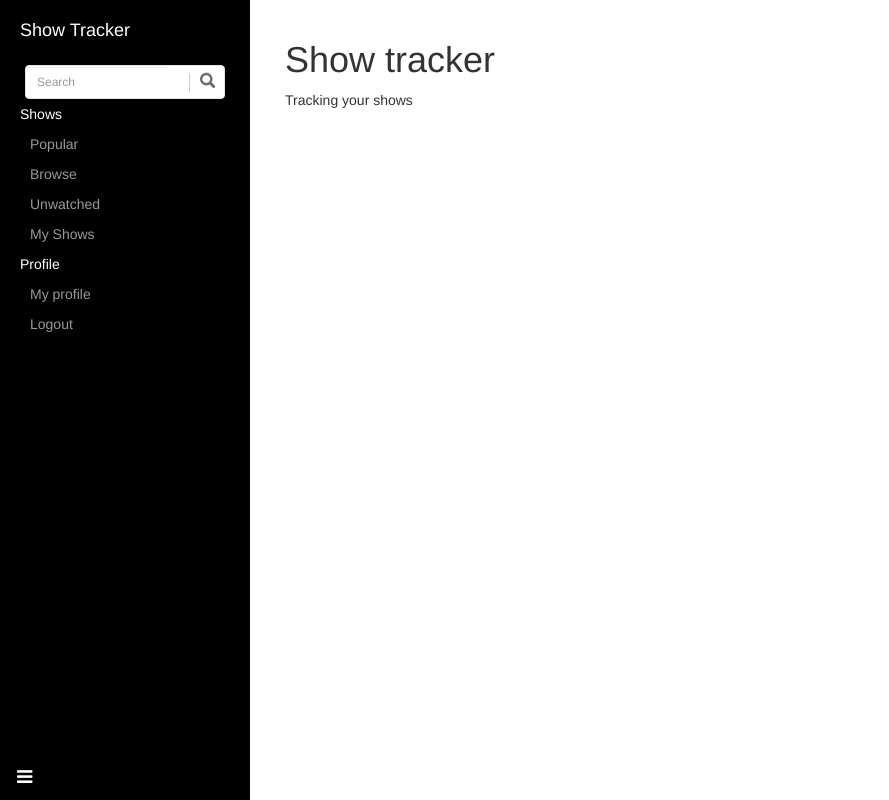
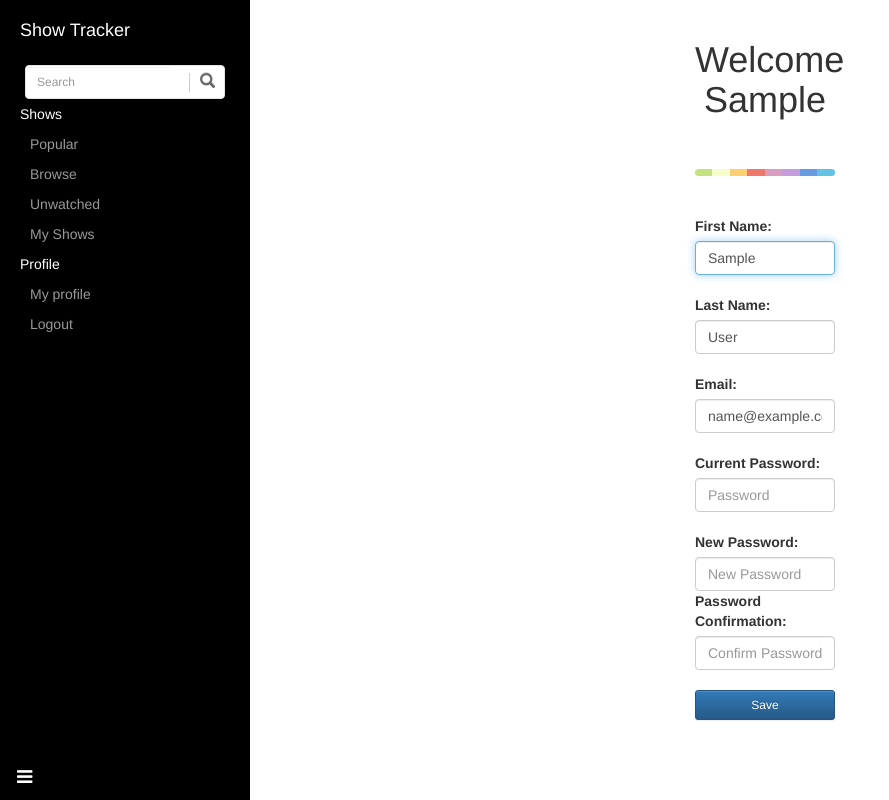
Before and after one commit to NhatL/Show-Tracker, a Django app: page /user/profile/ in a window 1280 px wide. Shown: the whole page, without its empty margins (0-889 px from the left). Run offline with Django 3.2, Linux system fonts and the light colour scheme; the visitor is signed in with stand-in values (Sample User, id 1); some libraries are stand-ins or nearby versions.

Commit message:
Profile done. Reset pw done (backend need some more logic)

```diff
--- a/website/static/css/base.css
+++ b/website/static/css/base.css
@@ -183,3 +183,14 @@
 #search-shows .glyphicon-search{
     font-size: 15px;
 }
+
+.colorgraph {
+    height: 7px;
+    border-top: 0;
+    background: #c4e17f;
+    border-radius: 5px;
+    background-image: -webkit-linear-gradient(left, #c4e17f, #c4e17f 12.5%, #f7fdca 12.5%, #f7fdca 25%, #fecf71 25%, #fecf71 37.5%, #f0776c 37.5%, #f0776c 50%, #db9dbe 50%, #db9dbe 62.5%, #c49cde 62.5%, #c49cde 75%, #669ae1 75%, #669ae1 87.5%, #62c2e4 87.5%, #62c2e4);
+    background-image: -moz-linear-gradient(left, #c4e17f, #c4e17f 12.5%, #f7fdca 12.5%, #f7fdca 25%, #fecf71 25%, #fecf71 37.5%, #f0776c 37.5%, #f0776c 50%, #db9dbe 50%, #db9dbe 62.5%, #c49cde 62.5%, #c49cde 75%, #669ae1 75%, #669ae1 87.5%, #62c2e4 87.5%, #62c2e4);
+    background-image: -o-linear-gradient(left, #c4e17f, #c4e17f 12.5%, #f7fdca 12.5%, #f7fdca 25%, #fecf71 25%, #fecf71 37.5%, #f0776c 37.5%, #f0776c 50%, #db9dbe 50%, #db9dbe 62.5%, #c49cde 62.5%, #c49cde 75%, #669ae1 75%, #669ae1 87.5%, #62c2e4 87.5%, #62c2e4);
+    background-image: linear-gradient(to right, #c4e17f, #c4e17f 12.5%, #f7fdca 12.5%, #f7fdca 25%, #fecf71 25%, #fecf71 37.5%, #f0776c 37.5%, #f0776c 50%, #db9dbe 50%, #db9dbe 62.5%, #c49cde 62.5%, #c49cde 75%, #669ae1 75%, #669ae1 87.5%, #62c2e4 87.5%, #62c2e4);
+}
--- a/website/templates/website/base.html
+++ b/website/templates/website/base.html
@@ -96,7 +96,7 @@
             e.preventDefault();
             $("#search-form").submit();
         })
-        $(document).keypress(function (e) {
+        $("search-form").bind("keypress", function (e) {
             if (e.which == 13) {
                 $("#search-form").submit();
             }
--- a/website/templates/website/login.html
+++ b/website/templates/website/login.html
@@ -30,7 +30,3 @@
         <div class="col-lg-4"></div>
     </div>
 {% endblock %}
-
-{% block extra_css %}
-    <link rel="stylesheet" href="{% static 'css/login.css' %}" type="text/css" />
-{% endblock %}
--- a/website/templates/website/profile.html
+++ b/website/templates/website/profile.html
@@ -1,2 +1,56 @@
 {% extends 'website/base.html' %}
 {% load static %}
+
+{% block content %}
+    <div class="row">
+        <div class="col-lg-5"></div>
+        <div class="col-lg-2">
+            <h1 align="center">Welcome {{ first_name }}</h1><br>
+            <hr class="colorgraph"><br>
+            <form action="{% url 'profile-view' %}" method="post" name="Profile_Form" class="form-signup pure-form">
+                {% csrf_token %}
+
+                <label for="first_name">First Name:</label>
+                <input type="text" class="form-control" id="first_name" name="first_name" placeholder="First Name" required="" autofocus=""
+                {% if first_name %}value="{{ first_name }}"{% endif %}/><br>
+
+                <label for="last_name">Last Name:</label>
+                <input type="text" class="form-control" id="last_name" name="last_name" placeholder="Last Name" required="" autofocus=""
+                {% if last_name %}value="{{ last_name }}"{% endif %}/><br>
+
+                <label for="email">Email:</label>
+                <input type="text" class="form-control" id="email" name="email" placeholder="Email" required="" autofocus=""
+                {% if email %}value="{{ email }}"{% endif %}/><br>
+
+                <label for="password">Current Password:</label>
+                <input type="password" class="form-control" id="password" name="password" placeholder="Password" required
+                {% if password %}value="{{ password }}"{% endif %}/><br>
+
+                <label for="new_password">New Password:</label>
+                <input type="password" class="form-control" id="new_password" name="new_password" placeholder="New Password"
+                {% if new_password %}value="{{ new_password }}"{% endif %}/>
+
+                <label for="password_confirm">Password Confirmation:</label>
+                <input type="password" class="form-control" id="password_confirm" name="password_confirm" placeholder="Confirm Password"
+                {% if password_confirm %}value="{{ password_confirm }}"{% endif %}/>
+
+                {% if error %}<h5 style="color:red;">{{ error }}</h5>{% endif %}
+                {% if success %}<h5 style="color:green;">{{ success }}</h5>{% endif %}
+                <br>
+
+                <button class="btn btn-sm btn-primary btn-block"  name="Submit" value="Submit" type="Submit">Save</button>
+            </form>
+        </div>
+        <div class="col-lg-4"></div>
+    </div>
+{% endblock %}
+
+{% block extrascripts %}
+    <script>
+    $("form-signup").bind("keypress", function (e) {
+        if (e.which == 13) {
+            $("#form-signup").submit();
+        }
+    });
+</script>
+{% endblock %}
--- a/website/templates/website/reset.html
+++ b/website/templates/website/reset.html
@@ -14,6 +14,7 @@
                 {% if email %}value="{{ email }}"{% endif %}/><br>
 
                 {% if error %}<h5 style="color:red;">{{ error }}</h5>{% endif %}
+                {% if success %}<h5 style="color:green;">{{ success }}</h5>{% endif %}
                 <br>
                 <button class="btn btn-sm btn-primary btn-block"  name="Submit" value="Reset" type="Submit">Reset</button>
             </form>
@@ -25,7 +26,3 @@
         <div class="col-lg-4"></div>
     </div>
 {% endblock %}
-
-{% block extra_css %}
-    <link rel="stylesheet" href="{% static 'css/reset.css' %}" type="text/css" />
-{% endblock %}
--- a/website/urls.py
+++ b/website/urls.py
@@ -14,6 +14,6 @@ urlpatterns = [
     url(r'^user/reset/', views.reset, name="reset-view"),
     url(r'^user/sign_up/', views.signup, name="signup-view"),
     url(r'^user/profile/', views.profile, name="profile-view"),
-    url(r'^user/logout/', logout, {'next_page': '/'}),
+    url(r'^user/logout/', logout, {'next_page': '/'}, name="logout-view"),
     url(r'^$', views.index, name="main-view"),
 ]
--- a/website/views.py
+++ b/website/views.py
@@ -119,8 +119,6 @@ def my_shows(request):
 
 
 def login_user(request):
-    print "login"
-
     if request.user.is_authenticated():
         return redirect(reverse('main-view'))
 
@@ -153,11 +151,12 @@ def login_user(request):
 
 
 def signup(request):
-    print "signup"
     if request.user.is_authenticated():
         return redirect(reverse('main-view'))
 
     if request.POST:
+        first_name = request.POST['first_name']
+        last_name = request.POST['last_name']
         email = request.POST['email']
         password = request.POST['password']
         password_confirm = request.POST['password_confirm']
@@ -165,6 +164,8 @@ def signup(request):
         if password != password_confirm:
             return render(request, "website/signup.html", {
                 'error': "Passwords doesn't match.",
+                'first_name': first_name,
+                'last_name': last_name,
                 'email': email,
                 'password': password,
                 'password_confirm': password_confirm
@@ -175,6 +176,8 @@ def signup(request):
         except:
             return render(request, "website/signup.html", {
                 'error': "Bad email.",
+                'first_name': first_name,
+                'last_name': last_name,
                 'email': email,
                 'password': password,
                 'password_confirm': password_confirm
@@ -186,12 +189,16 @@ def signup(request):
         if len(checked_users) > 0:
             return render(request, "website/signup.html", {
                 'error': "Email already exists.",
+                'first_name': first_name,
+                'last_name': last_name,
                 'email': email,
                 'password': password,
                 'password_confirm': password_confirm
             })
 
         user = User.objects.create_user(email, email, password)
+        user.first_name = first_name
+        user.last_name = last_name
         user.save()
 
         user = authenticate(username=email, password=password)
@@ -203,10 +210,88 @@ def signup(request):
 
 
 def profile(request):
-    print "profile"
-    return render(request, "website/index.html")
+    if not request.user.is_authenticated():
+        return redirect(reverse('login-view'))
+
+    args = {}
+
+    user = request.user
+
+    args = {
+        'first_name': user.first_name,
+        'last_name': user.last_name,
+        'email': user.email,
+    }
+
+    if request.POST:
+        first_name = request.POST['first_name']
+        last_name = request.POST['last_name']
+        email = request.POST['email']
+        password = request.POST['password']
+        new_password = request.POST['new_password']
+        password_confirm = request.POST['password_confirm']
+
+        if new_password != '' and new_password != password_confirm:
+            args['error'] = "Passwords doesn't match."
+            args['password'] = password
+            args['new_password'] = new_password
+            args['password_confirm'] = password_confirm
+            return render(request, "website/profile.html", args)
+
+        try:
+            validate_email(email)
+        except:
+            args['error'] = "Bad email."
+            args['password'] = password
+            args['new_password'] = new_password
+            args['password_confirm'] = password_confirm
+            return render(request, "website/profile.html", args)
+        else:
+            pass
+
+        checked_users = User.objects.filter(email=email)
+        if len(checked_users) > 0 and request.user.id != checked_users[0].id:
+            args['error'] = "Email already exists."
+            args['password'] = password
+            return render(request, "website/profile.html", args)
+
+        if not user.check_password(password):
+            args['error'] = "Wrong password."
+            args['first_name'] = first_name
+            args['last_name'] = last_name
+            args['email'] = email
+            args['password'] = password
+            args['new_password'] = new_password
+            args['password_confirm'] = password_confirm
+            return render(request, "website/profile.html", args)
+
+        user.first_name = first_name
+        user.last_name = last_name
+        user.email = email
+        user.username = email if not user.is_superuser else user.username
+        user.set_password(new_password)
+        user.save()
+        return redirect(reverse('login-view'))
+
+    return render(request, "website/profile.html", args)
 
 
 def reset(request):
-    print "reset"
-    return render(request, "website/reset.html")
+    if request.user.is_authenticated():
+        return redirect(reverse('main-view'))
+
+    args = {}
+
+    if request.POST:
+        email = request.POST['email']
+
+        users = User.objects.filter(email=email)
+
+        if len(users) == 0:
+            args['error'] = "Email doesn't exist."
+            args['email'] = email
+            return render(request, "website/reset.html", args)
+
+        args['success'] = 'Email has been reseted. Check your email for further instructions.'
+
+    return render(request, "website/reset.html", args)
```
Also changed, not shown: website/templates/website/signup.html (+8 -4 lines).
